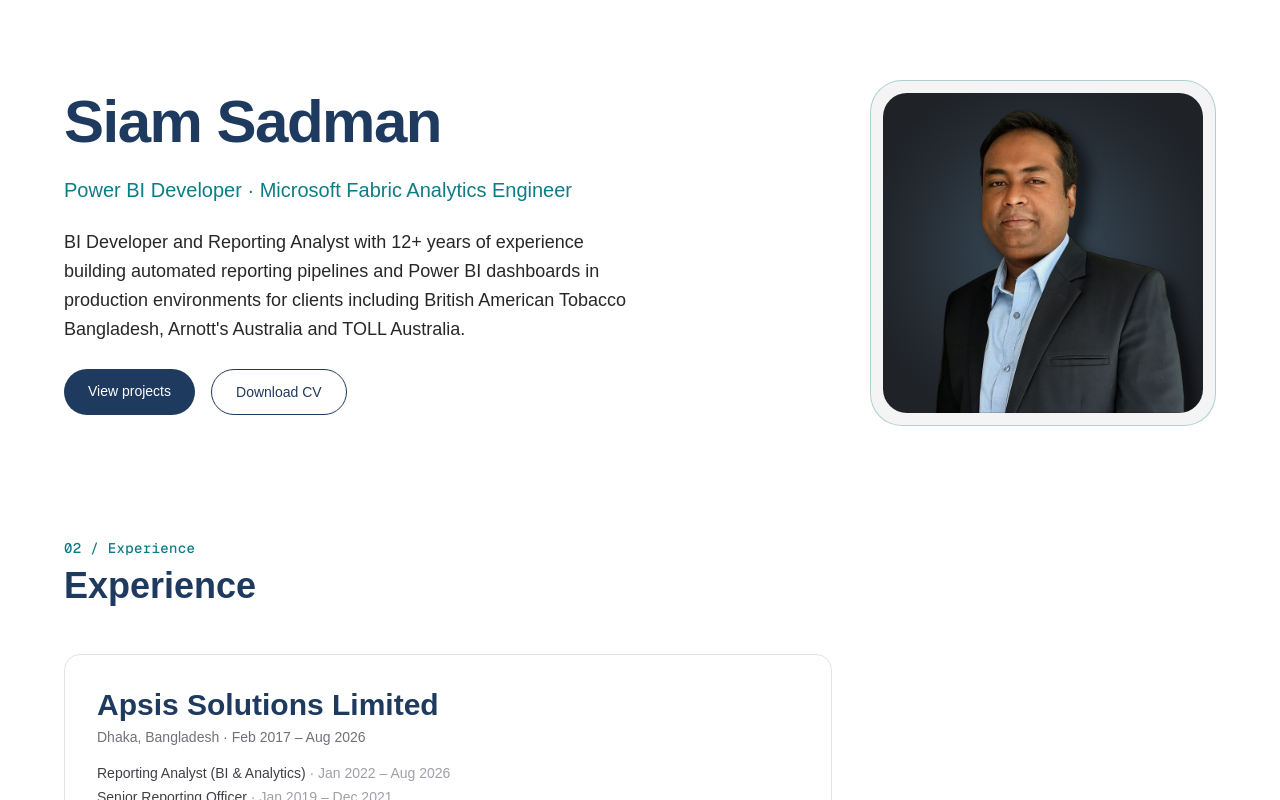
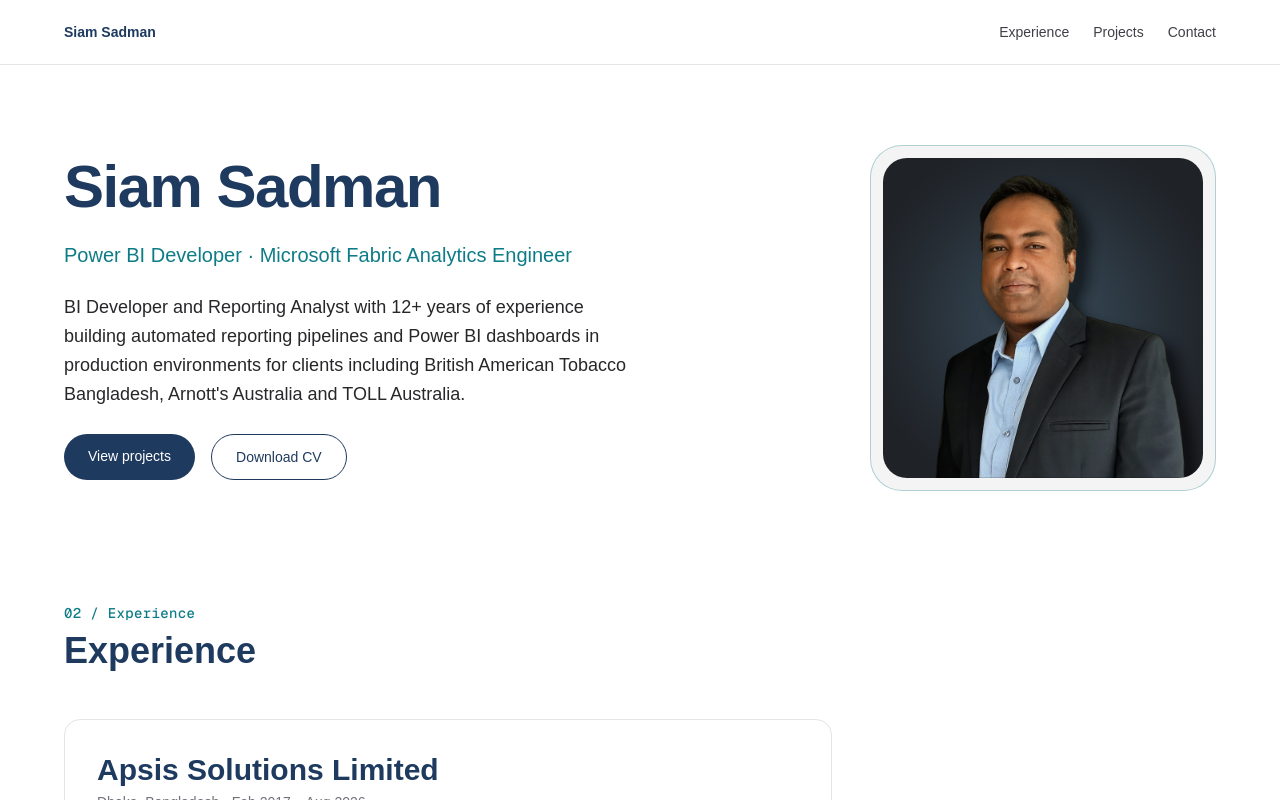
Before and after one commit to siamsadman/portfolio-site, a Next.js app: page / in a window 1280 px wide. Shown: the top 800 px of the page. Built offline with nearby package versions, Linux system fonts and the light colour scheme.

Commit message:
Add sticky site navigation

```diff
--- a/app/globals.css
+++ b/app/globals.css
@@ -1,4 +1,8 @@
 @import "tailwindcss";
+
+html {
+  scroll-padding-top: 5rem;
+}
 
 :root {
   --background: #ffffff;
--- a/app/layout.tsx
+++ b/app/layout.tsx
@@ -1,5 +1,6 @@
 import type { Metadata } from "next";
 import { Geist, Geist_Mono } from "next/font/google";
+import Header from "@/components/Header";
 import "./globals.css";
 
 const geistSans = Geist({
@@ -23,7 +24,10 @@ export default function RootLayout({ children }: LayoutProps<"/">) {
       lang="en"
       className={`${geistSans.variable} ${geistMono.variable} h-full antialiased`}
     >
-      <body className="min-h-full flex flex-col">{children}</body>
+      <body className="min-h-full flex flex-col">
+        <Header />
+        {children}
+      </body>
     </html>
   );
 }
--- a/components/Contact.tsx
+++ b/components/Contact.tsx
@@ -16,7 +16,7 @@ const item: Variants = {
 
 export default function Contact() {
   return (
-    <section className="border-t border-zinc-200 pt-24 pb-24 sm:pt-32">
+    <section id="contact" className="border-t border-zinc-200 pt-24 pb-24 sm:pt-32">
       <PageContainer>
         <div className="max-w-3xl">
           <SectionHeading kicker="07 / Contact" title="Contact" />
--- /dev/null
+++ b/components/Header.tsx
@@ -0,0 +1,32 @@
+import PageContainer from "@/components/PageContainer";
+
+const links = [
+  { href: "/#experience", label: "Experience" },
+  { href: "/#projects", label: "Projects" },
+  { href: "/#contact", label: "Contact" },
+];
+
+export default function Header() {
+  return (
+    <header className="sticky top-0 z-50 border-b border-zinc-200 bg-white/90 backdrop-blur-sm">
+      <PageContainer>
+        <div className="flex h-16 items-center justify-between">
+          <a href="/#top" className="text-sm font-semibold text-navy">
+            Siam Sadman
+          </a>
+          <nav className="flex gap-6">
+            {links.map((link) => (
+              <a
+                key={link.href}
+                href={link.href}
+                className="text-sm font-medium text-zinc-700 hover:text-teal"
+              >
+                {link.label}
+              </a>
+            ))}
+          </nav>
+        </div>
+      </PageContainer>
+    </header>
+  );
+}
--- a/components/Hero.tsx
+++ b/components/Hero.tsx
@@ -19,7 +19,7 @@ const item: Variants = {
 
 export default function Hero() {
   return (
-    <section className="flex items-center py-16 sm:py-20">
+    <section id="top" className="flex items-center py-16 sm:py-20">
       <PageContainer className="grid gap-12 lg:grid-cols-[3fr_2fr] lg:items-center">
         <motion.div
           className="order-1 flex justify-center lg:order-2 lg:justify-end"
--- a/components/ProjectDetail.tsx
+++ b/components/ProjectDetail.tsx
@@ -1,5 +1,4 @@
 import Image from "next/image";
-import Link from "next/link";
 import PageContainer from "@/components/PageContainer";
 import type { Project, ProjectSection } from "@/content/projects";
 
@@ -116,12 +115,12 @@ export default function ProjectDetail({ project }: { project: Project }) {
   return (
     <section className="px-6 py-16 sm:px-10 sm:py-20 lg:px-16">
       <PageContainer>
-        <Link
+        <a
           href="/#projects"
           className="text-sm font-medium text-teal hover:underline"
         >
           ← All projects
-        </Link>
+        </a>
 
         <h1 className="mt-6 text-3xl font-bold text-navy sm:text-4xl">
           {project.title}
```
